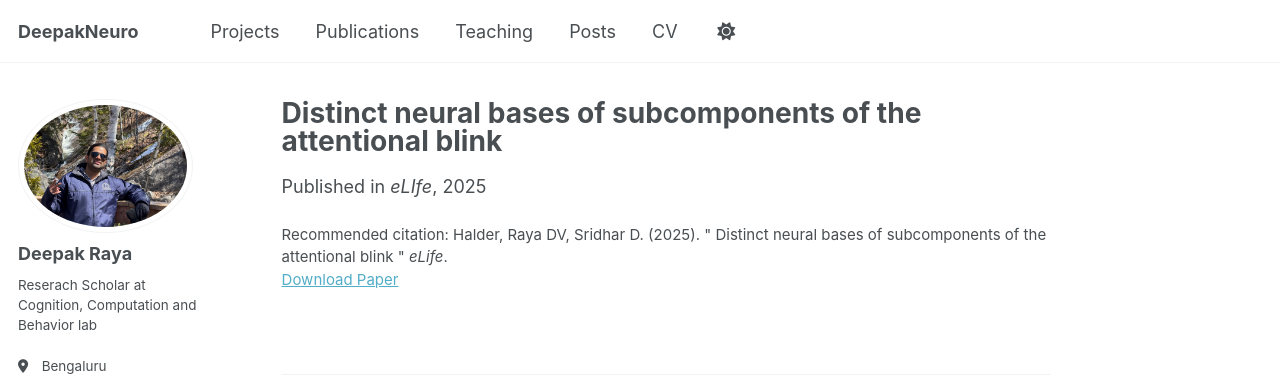
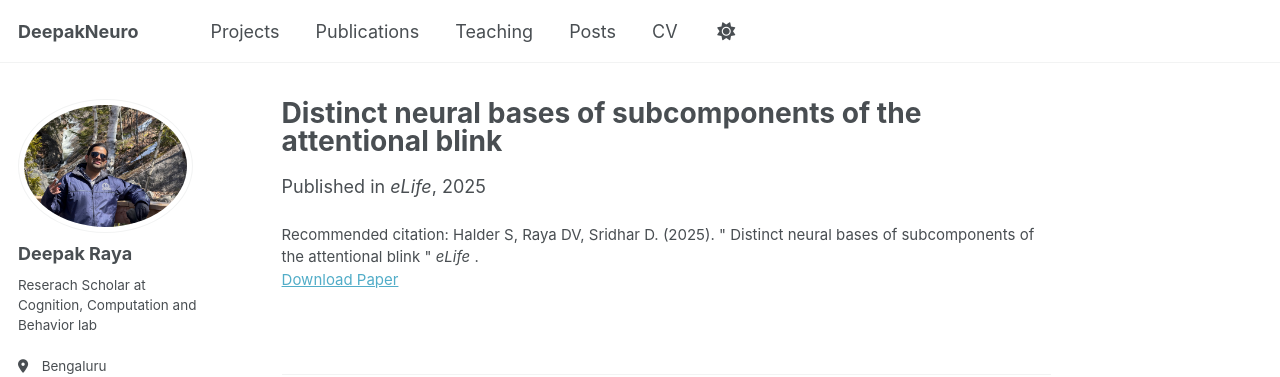
Before and after one commit to DeepakNeuro/DeepakNeuro, a Jekyll site: the page built from _publications/2025-03-15-paper-title-number-1.md, in a window 1280 px wide. Shown: the top 377 px of the page. Built offline with Jekyll 4.4.1, drawn with Linux system fonts in a browser that asks for light colours; some web fonts are replaced; a script that is not in the unit is left out.

Commit message:
updatesd

```diff
--- a/_publications/2025-03-15-paper-title-number-1.md
+++ b/_publications/2025-03-15-paper-title-number-1.md
@@ -5,7 +5,7 @@ category: manuscripts
 permalink: /publication/2025_03_Distinct neural bases of subcomponents of the attentional blink
 excerpt:
 date: 2025_03_15
-venue: 'eLIfe'
+venue: 'eLife'
 paperurl: 'https://elifesciences.org/reviewed-preprints/97098'
-citation: 'Halder, Raya DV, Sridhar D. (2025). &quot; Distinct neural bases of subcomponents of the attentional blink &quot; <i>eLife</i>.'
+citation: 'Halder S, Raya DV, Sridhar D. (2025). &quot; Distinct neural bases of subcomponents of the attentional blink &quot; <i> eLife </i>.'
 ---
```
Also changed, not shown: _posts/2020-06-02-relation-MI-KL-CEloss.md (+1 -1 lines).
